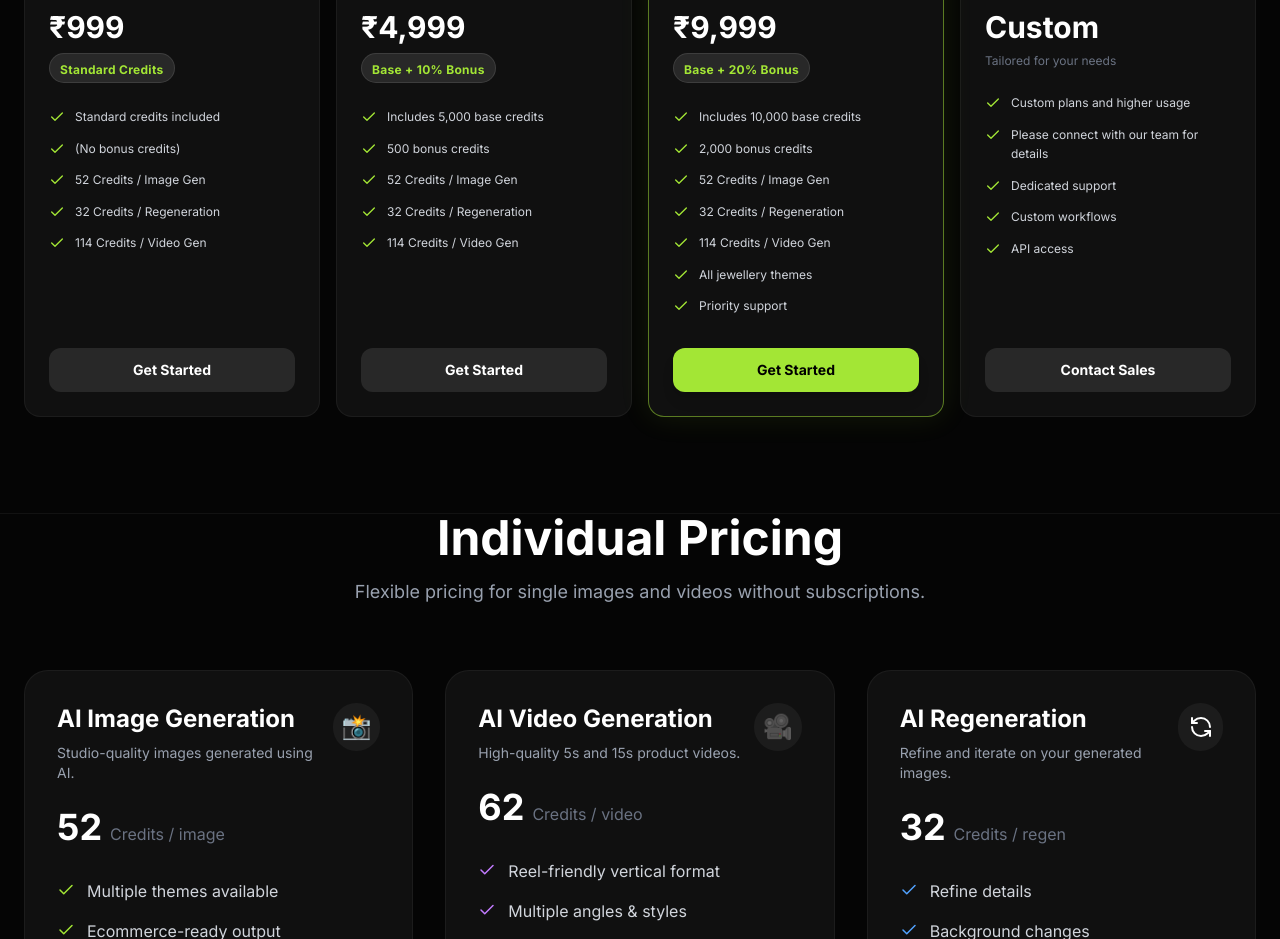
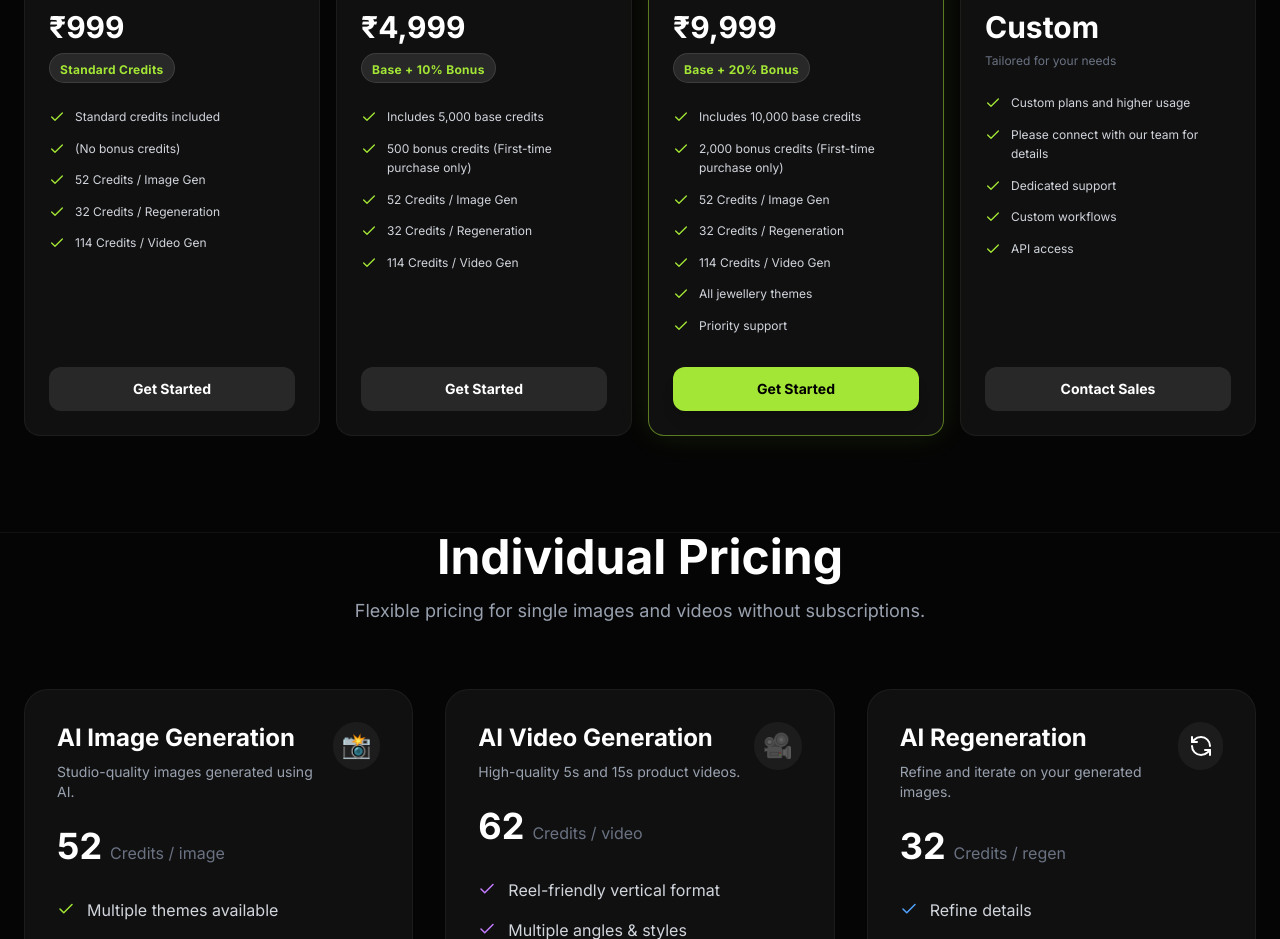
Before and after one commit to mushee22/aivxstudo-landing-page, a Next.js app: page /pricing in a window 1280 px wide. Shown: the part 820-1759 px from the top of the page. Built offline with nearby package versions, Linux system fonts and the light colour scheme.

Commit message:
plan update

```diff
--- a/src/components/PricingPlans.tsx
+++ b/src/components/PricingPlans.tsx
@@ -26,7 +26,7 @@ const plans = [
         subtitle: "Includes 5,000 base credits",
         features: [
             "Includes 5,000 base credits",
-            "500 bonus credits",
+            "500 bonus credits (First-time purchase only)",
             "52 Credits / Image Gen",
             "32 Credits / Regeneration",
             "114 Credits / Video Gen"
@@ -42,7 +42,7 @@ const plans = [
         subtitle: "Includes 10,000 base credits",
         features: [
             "Includes 10,000 base credits",
-            "2,000 bonus credits",
+            "2,000 bonus credits (First-time purchase only)",
             "52 Credits / Image Gen",
             "32 Credits / Regeneration",
             "114 Credits / Video Gen",
```
